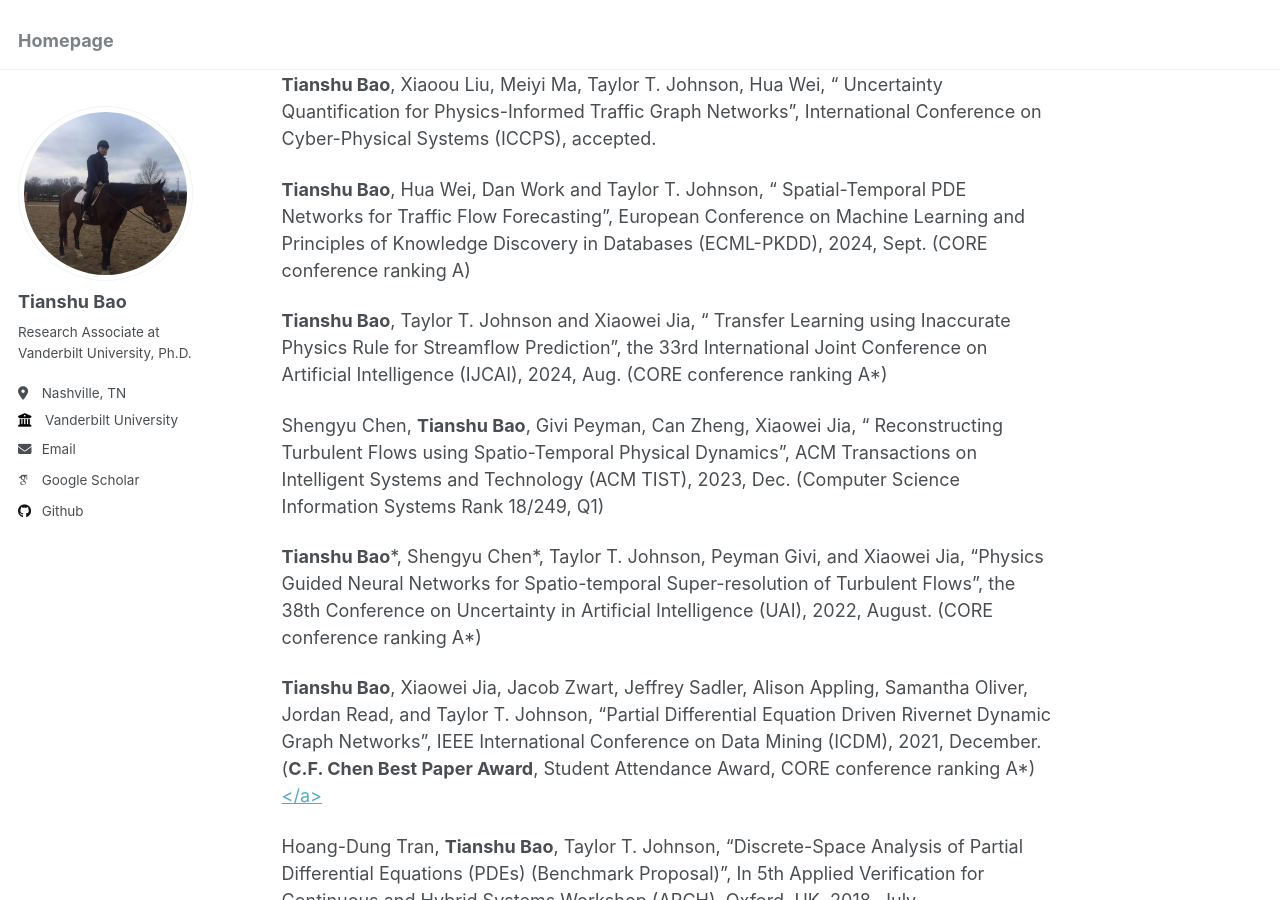
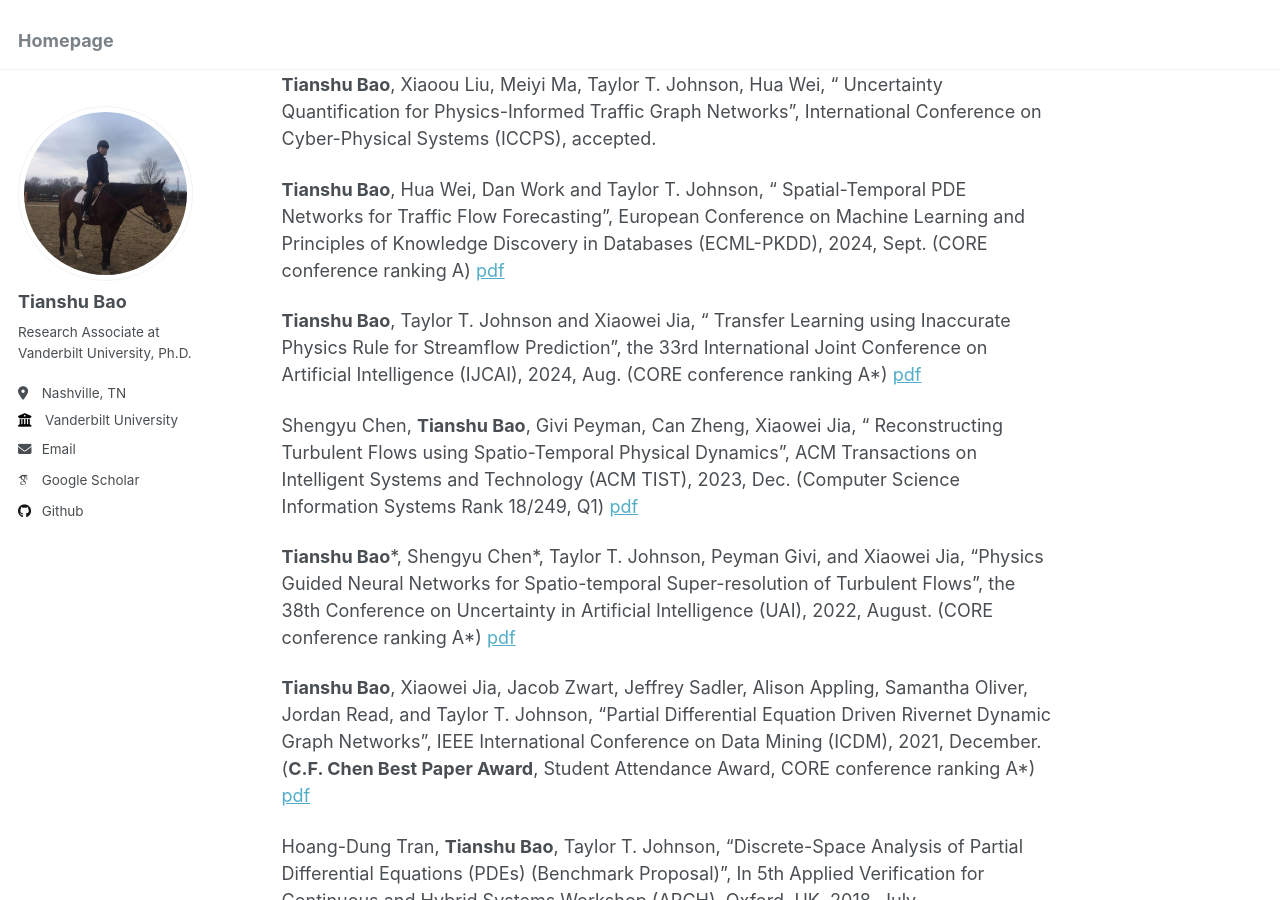
Before and after one commit to tianshubao1/tianshubao1.github.io, a Jekyll site: the page built from _pages/about.md, in a window 1280 px wide and 900 px high, scrolled down 256 px. Built offline with Jekyll 4.4.1, drawn with Linux system fonts in a browser that asks for light colours; some web fonts are replaced.

Commit message:
Update about.md

```diff
--- a/_pages/about.md
+++ b/_pages/about.md
@@ -13,15 +13,15 @@ Publications
 ======
 **Tianshu Bao**, Xiaoou Liu, Meiyi Ma, Taylor T. Johnson, Hua Wei, " Uncertainty Quantification for Physics-Informed Traffic Graph Networks", International Conference on Cyber-Physical Systems (ICCPS), accepted.
 
-**Tianshu Bao**, Hua Wei, Dan Work and Taylor T. Johnson, " Spatial-Temporal PDE Networks for Traffic Flow Forecasting", European Conference on Machine Learning and Principles of Knowledge Discovery in Databases (ECML-PKDD), 2024, Sept. (CORE conference ranking A)
+**Tianshu Bao**, Hua Wei, Dan Work and Taylor T. Johnson, " Spatial-Temporal PDE Networks for Traffic Flow Forecasting", European Conference on Machine Learning and Principles of Knowledge Discovery in Databases (ECML-PKDD), 2024, Sept. (CORE conference ranking A) <a href="/files/PDE_traffic_network_ECML.pdf" target="_blank">pdf</a>
 
-**Tianshu Bao**, Taylor T. Johnson and Xiaowei Jia, " Transfer Learning using Inaccurate Physics Rule for Streamflow Prediction", the 33rd International Joint Conference on Artificial Intelligence (IJCAI), 2024, Aug. (CORE conference ranking A*)
+**Tianshu Bao**, Taylor T. Johnson and Xiaowei Jia, " Transfer Learning using Inaccurate Physics Rule for Streamflow Prediction", the 33rd International Joint Conference on Artificial Intelligence (IJCAI), 2024, Aug. (CORE conference ranking A*) <a href="/files/IJCAI.pdf" target="_blank">pdf</a>
 
-Shengyu Chen, **Tianshu Bao**, Givi Peyman, Can Zheng, Xiaowei Jia, " Reconstructing Turbulent Flows using Spatio-Temporal Physical Dynamics", ACM Transactions on Intelligent Systems and Technology (ACM TIST), 2023, Dec. (Computer Science Information Systems Rank 18/249, Q1)
+Shengyu Chen, **Tianshu Bao**, Givi Peyman, Can Zheng, Xiaowei Jia, " Reconstructing Turbulent Flows using Spatio-Temporal Physical Dynamics", ACM Transactions on Intelligent Systems and Technology (ACM TIST), 2023, Dec. (Computer Science Information Systems Rank 18/249, Q1) <a href="/files/acm tist.pdf" target="_blank">pdf</a>
 
-**Tianshu Bao**\*, Shengyu Chen\*, Taylor T. Johnson, Peyman Givi, and Xiaowei Jia, "Physics Guided Neural Networks for Spatio-temporal Super-resolution of Turbulent Flows", the 38th Conference on Uncertainty in Artificial Intelligence (UAI), 2022, August. (CORE conference ranking A*)
+**Tianshu Bao**\*, Shengyu Chen\*, Taylor T. Johnson, Peyman Givi, and Xiaowei Jia, "Physics Guided Neural Networks for Spatio-temporal Super-resolution of Turbulent Flows", the 38th Conference on Uncertainty in Artificial Intelligence (UAI), 2022, August. (CORE conference ranking A*) <a href="/files/uai.pdf" target="_blank">pdf</a>
 
-**Tianshu Bao**, Xiaowei Jia, Jacob Zwart, Jeffrey Sadler, Alison Appling, Samantha Oliver, Jordan Read, and Taylor T. Johnson, "Partial Differential Equation Driven Rivernet Dynamic Graph Networks", IEEE International Conference on Data Mining (ICDM), 2021, December. (**C.F. Chen Best Paper Award**, Student Attendance Award, CORE conference ranking A*) <a href="/files/icdm.pdf" target="_blank"><PDF></a>
+**Tianshu Bao**, Xiaowei Jia, Jacob Zwart, Jeffrey Sadler, Alison Appling, Samantha Oliver, Jordan Read, and Taylor T. Johnson, "Partial Differential Equation Driven Rivernet Dynamic Graph Networks", IEEE International Conference on Data Mining (ICDM), 2021, December. (**C.F. Chen Best Paper Award**, Student Attendance Award, CORE conference ranking A*) <a href="/files/icdm.pdf" target="_blank">pdf</a>
 
 Hoang-Dung Tran, **Tianshu Bao**, Taylor T. Johnson, "Discrete-Space Analysis of Partial Differential Equations (PDEs) (Benchmark Proposal)", In 5th Applied Verification for Continuous and Hybrid Systems Workshop (ARCH), Oxford, UK, 2018, July.
 
```
